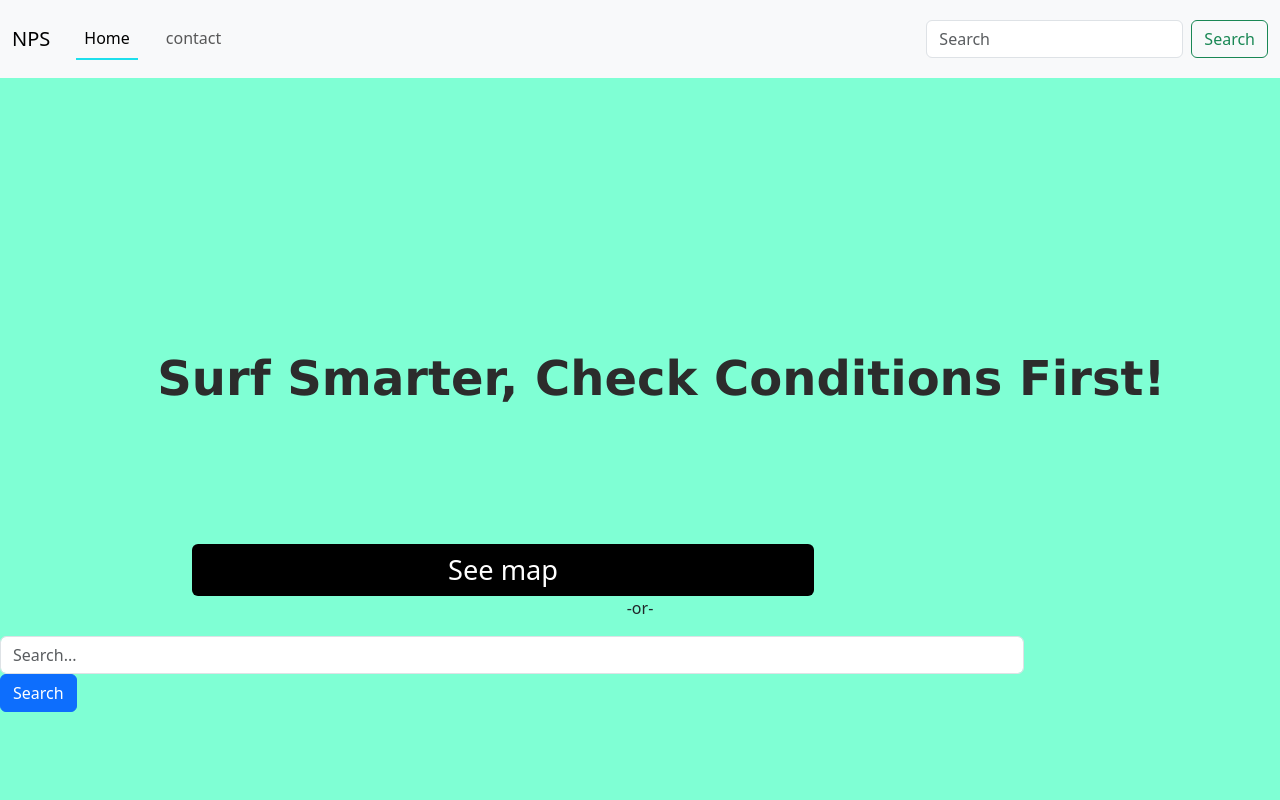
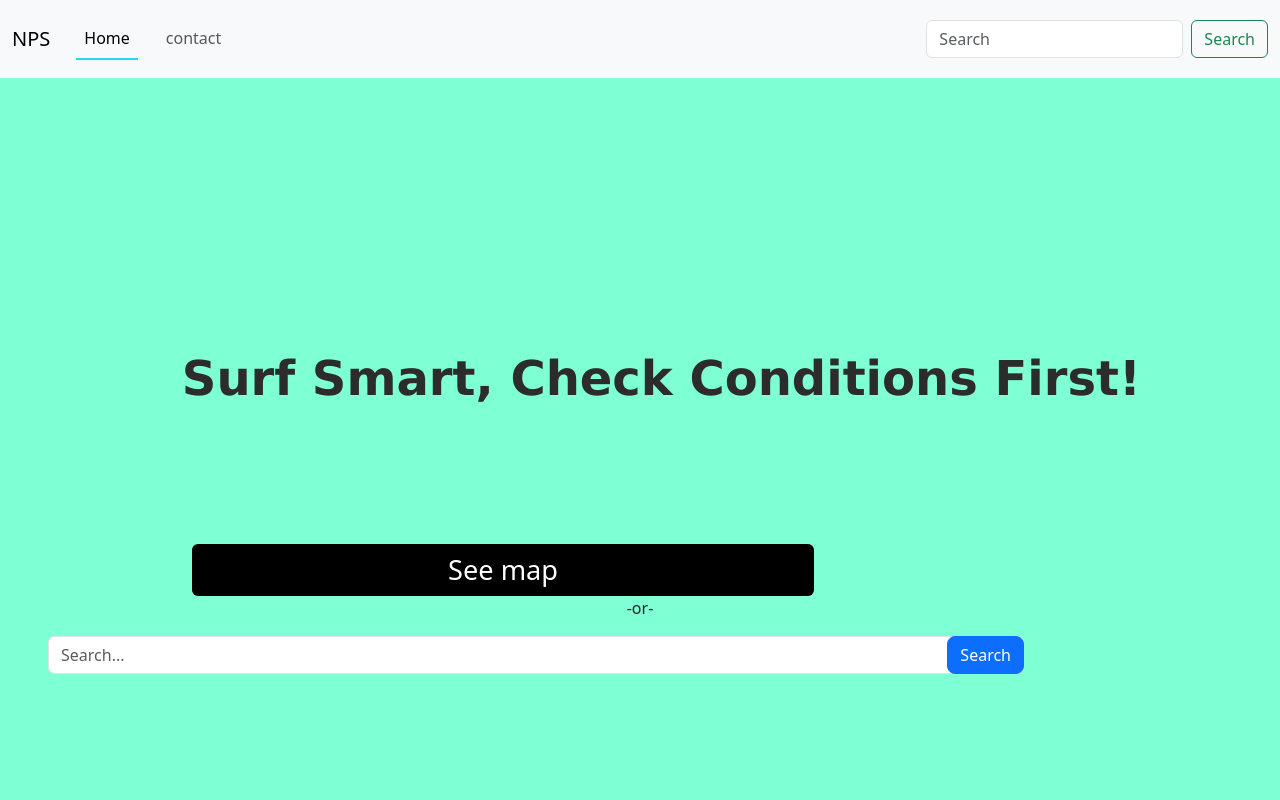
Before and after one commit to emmanuelnunoe/NPS-SurfReport-web, a Nuxt app: page / in a window 1280 px wide. Shown: the top 800 px of the page. Built offline with nearby package versions, Linux system fonts and the light colour scheme.

Commit message:
center search button

```diff
--- a/components/SearchComponent.vue
+++ b/components/SearchComponent.vue
@@ -8,12 +8,9 @@
       @input="onInput"
       @focus="showDropdown = true"
     />
-    <button class="btn btn-primary">Search</button>
+    <button class="btn btn-primary search-btn">Search</button>
 
-    <div
-      v-if="showDropdown && filteredResults.length"
-      class="dropdown"
-    >
+    <div v-if="showDropdown && filteredResults.length" class="dropdown">
       <button class="close-btn" @click="closeDropdown">X</button>
       <ul>
         <li
@@ -42,6 +39,7 @@ export default defineComponent({
       'React',
       'Angular',
       'JavaScript',
+      'Other Frameworks'
     ]);
     const filteredResults = ref<string[]>([]);
     const showDropdown = ref<boolean>(false);
@@ -100,11 +98,19 @@ export default defineComponent({
 </script>
 
 <style>
+.search-btn{
+  position: absolute;
+  right: 0;
+  top: 0;
+  height: 100%;
+  border-radius: .5em;
+}
 .search-container {
   position: relative;
   display: block;
   width: 80%;
   border-radius: 10em;
+  padding-inline-start: 3em;
 }
 
 .dropdown {
--- a/pages/index.vue
+++ b/pages/index.vue
@@ -1,6 +1,6 @@
 <template>
     <div class="background-main">
-        <h1 class="col-10 text-center">Surf Smarter, Check Conditions First!</h1>
+        <h1 class="col-10 text-center">Surf Smart, Check Conditions First!</h1>
         <button class="btn btn-light  btn-report button-main">See map</button>
         <p class="text-center">-or-</p>
         <SearchComponent/>
```
Also changed, not shown: 1 other file (tests, documents, lock files or other folders).
